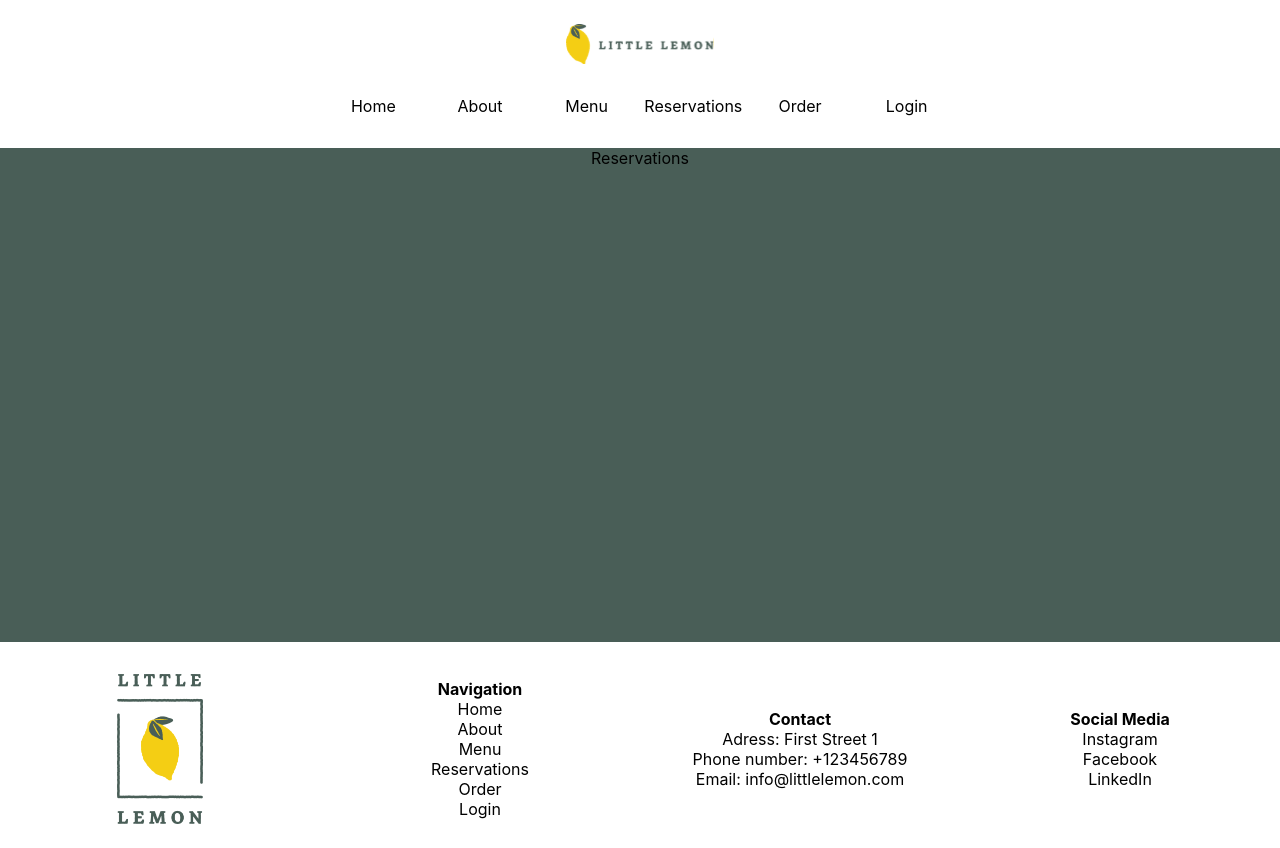
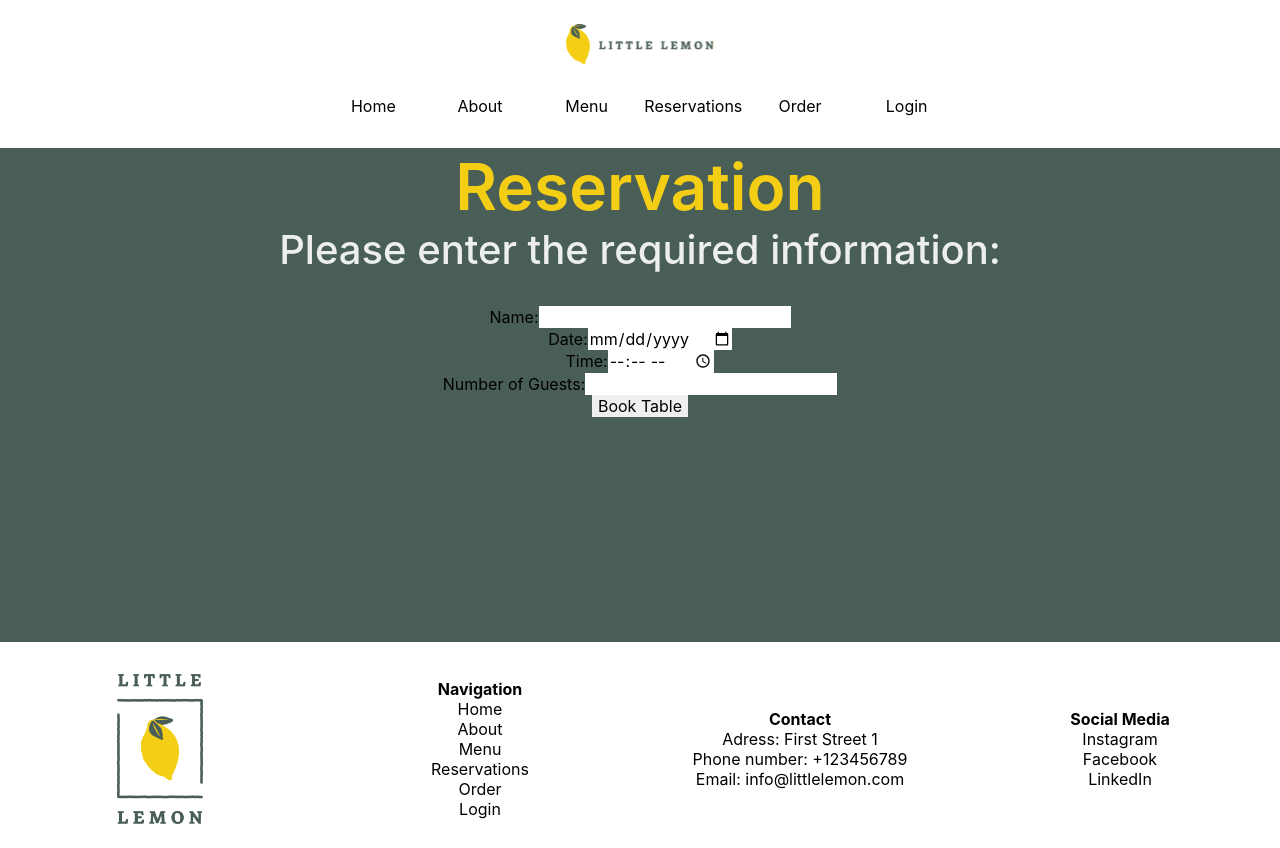
Before and after one commit to Yoschi95/little-lemon, a React (Create React App) app: page /Reservations in a window 1280 px wide. Built offline with nearby package versions, Linux system fonts and the light colour scheme.

Commit message:
Style the reservation page

```diff
--- a/src/components/pages/Reservations.css
+++ b/src/components/pages/Reservations.css
@@ -3,3 +3,16 @@ main.reservations {
     text-align: center;
     background-color: #495E57;
 }
+
+.reservations h1 {
+    font-size: 64px;
+    font-weight: 600;
+    color: #F4CE14;
+}
+
+.reservations h2 {
+    font-size: 40px;
+    font-weight: 500;
+    color: #EDEFEE;
+    margin-bottom: 2rem;
+}
--- a/src/components/pages/Reservations.js
+++ b/src/components/pages/Reservations.js
@@ -1,9 +1,12 @@
 import './Reservations.css';
+import ReservationForm from "../shared/ReservationForm";
 
 function Reservations() {
     return (
         <main className="reservations">
-            Reservations
+            <h1>Reservation</h1>
+            <h2>Please enter the required information:</h2>
+            <ReservationForm />
         </main>
     )
 }
```
